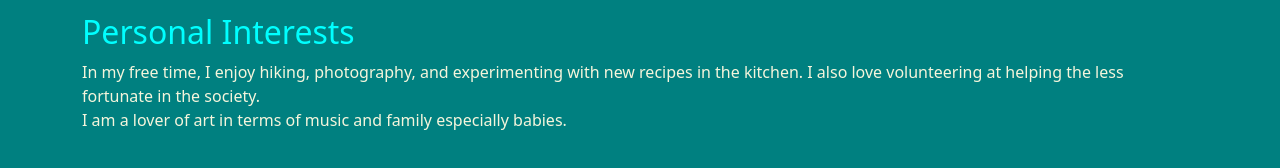
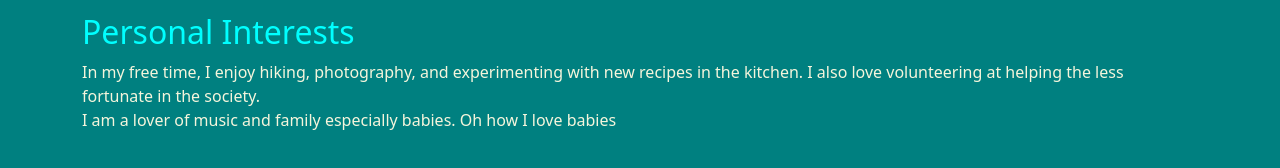
Before and after one commit to wochuna/Portfolio, a plain HTML site: page aboutme.html in a window 1280 px wide. Shown: the part 494-662 px from the top of the page. Drawn offline with nearby package versions, Linux system fonts and the light colour scheme.

Commit message:
about me paragraph

```diff
--- a/aboutme.html
+++ b/aboutme.html
@@ -70,7 +70,7 @@
 
     <h2>Personal Interests</h2>
     <p>In my free time, I enjoy hiking, photography, and experimenting with new recipes in the kitchen. I also love volunteering at helping the less fortunate in the society.<br>
-      I am a lover of art in terms of music and family especially babies.</p>
+      I am a lover of music and family especially babies. Oh how I love babies</p>
 
 
 
```
